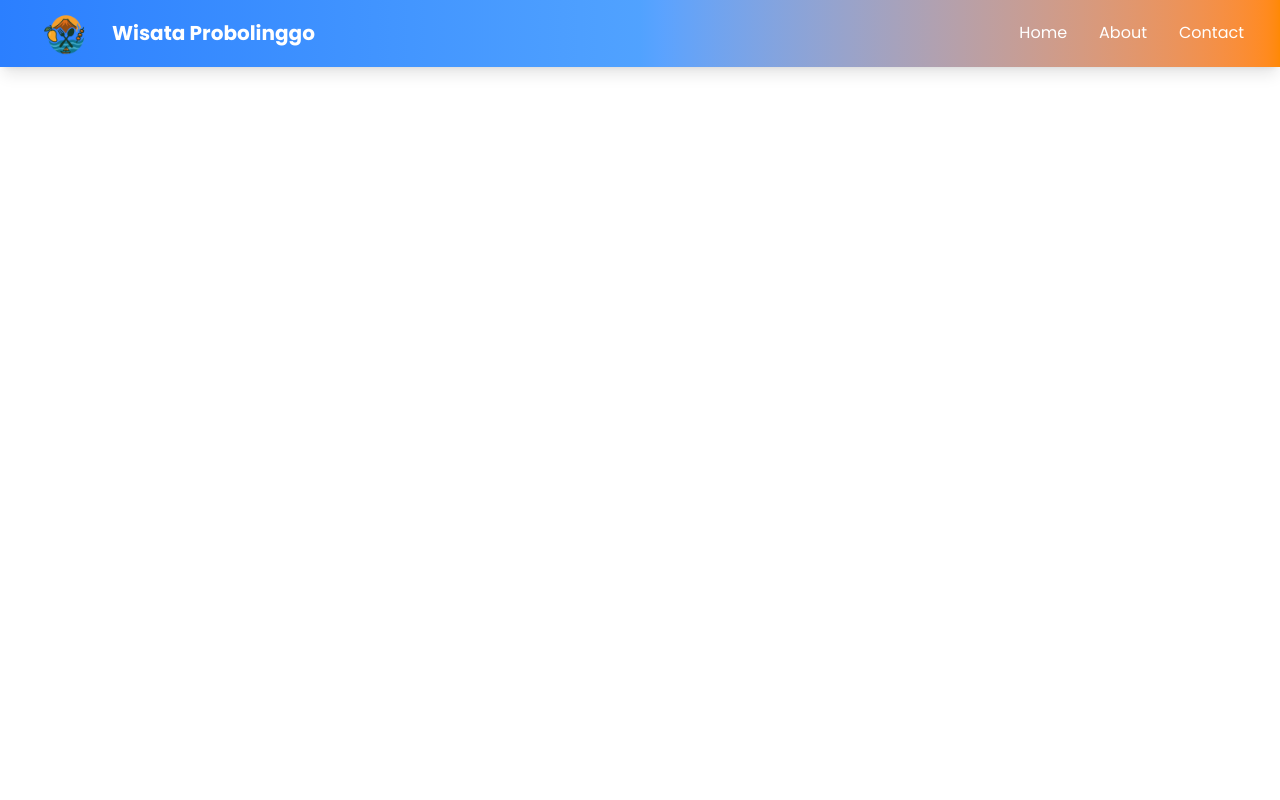
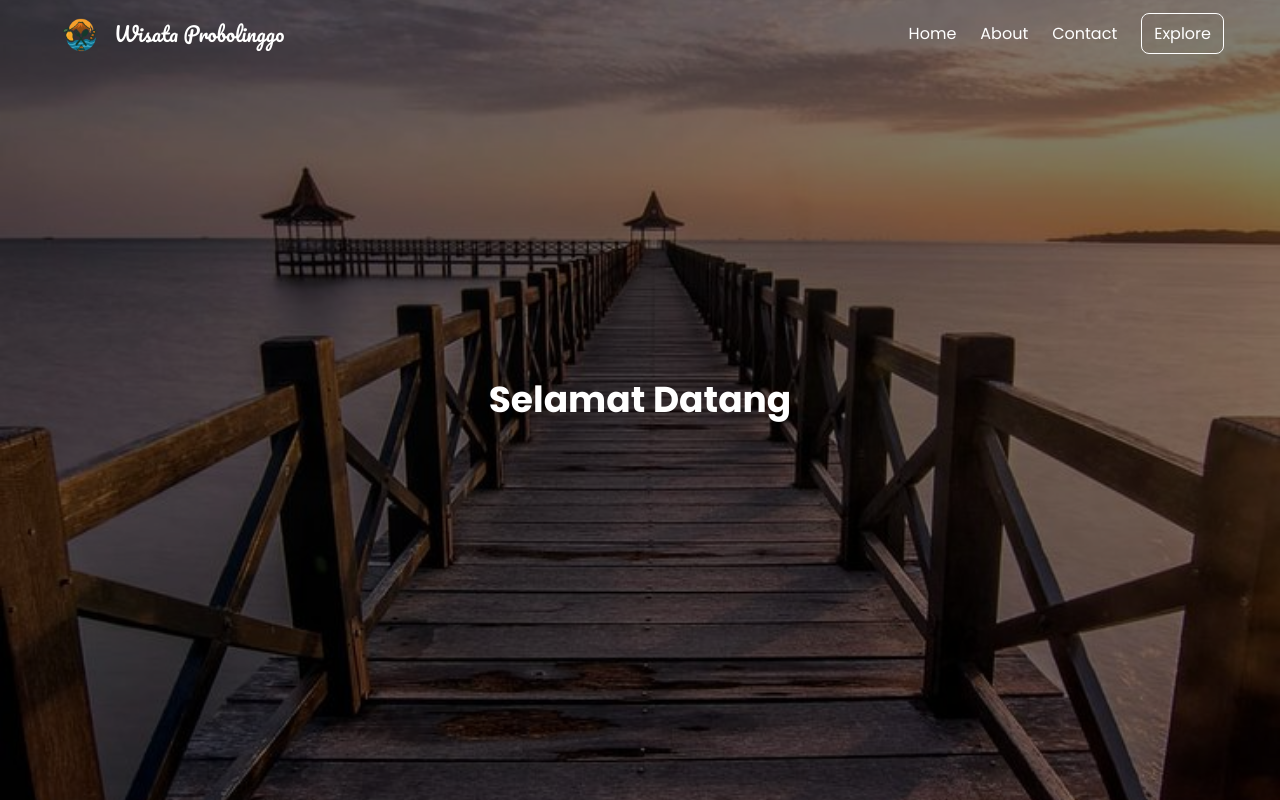
Before and after one commit to farhanariyanto03/tourism_probolinggo, a Next.js app: page / in a window 1280 px wide. Built offline with nearby package versions, Linux system fonts and the light colour scheme.

Commit message:
Fetch: view hero section

```diff
--- a/app/layout.tsx
+++ b/app/layout.tsx
@@ -16,6 +16,10 @@ export const metadata = {
 export default function RootLayout({ children }: { children: React.ReactNode }) {
   return (
     <html lang="en" className={poppins.className}>
+      <head>
+        {/* Link Pacifico */}
+        <link href="https://fonts.googleapis.com/css2?family=Pacifico&display=swap" rel="stylesheet" />
+      </head>
       <body>{children}</body>
     </html>
   );
--- a/app/page.tsx
+++ b/app/page.tsx
@@ -1,8 +1,13 @@
+import Hero from "@/components/hero";
 import Navbar from "@/components/navbar";
-import Image from "next/image";
 
 export default function Home() {
   return (
-    <Navbar />
+    <>
+      <Navbar />
+      <section id="home">
+        <Hero />
+      </section>
+    </>
   );
 }
--- /dev/null
+++ b/components/hero.tsx
@@ -0,0 +1,23 @@
+import Image from "next/image";
+
+export default function Hero() {
+  return (
+    <section className="relative w-full h-screen">
+      <div className="absolute inset-0">
+        <Image
+          src="/assets/images/hero.jpeg"
+          alt="Hero Image"
+          fill
+          className="object-cover"
+          priority
+        />
+      </div>
+      <div className="absolute inset-0 bg-black/50 z-10" />
+
+      {/* Konten (opsional) */}
+      <div className="relative z-20 flex items-center justify-center h-full">
+        <h1 className="text-white text-4xl font-bold">Selamat Datang</h1>
+      </div>
+    </section>
+  );
+}
--- a/components/navbar.tsx
+++ b/components/navbar.tsx
@@ -2,36 +2,50 @@ import Image from "next/image";
 
 export default function Navbar() {
   return (
-    <nav className="bg-gradient-to-r from-blue-500 via-blue-400 to-orange-400 p-3 shadow-lg">
-      <div className="container mx-auto flex justify-between items-center px-6">
-        {/* Logo dan Judul */}
-        <div className="flex items-center space-x-4">
+    <nav className="fixed top-0 left-0 w-full bg-transparent p-4 z-50">
+      <div className="container mx-auto flex justify-between items-center px-10">
+        {/* Logo and Title */}
+        <a href="#" className="flex items-center">
           <Image
             src="/assets/images/logo_wispro.png"
             alt="Logo Wispro"
-            width={60}
-            height={60}
+            width={50}
+            height={50}
             className="rounded-full"
           />
-          <h1 className="text-white font-bold text-xl">Wisata Probolinggo</h1>
-        </div>
+          <h1 className="text-white text-xl ml-2" style={{ fontFamily: "Pacifico" }}>
+            Wisata Probolinggo
+          </h1>
+        </a>
 
-        {/* Menu */}
-        <ul className="flex space-x-8">
+        {/* Navigation Menu */}
+        <ul className="flex space-x-6">
           <li>
-            <a href="#" className="text-white hover:text-yellow-200 transition">
+            <a
+              href="#home"
+              className="text-white hover:text-orange-400 transition duration-200"
+            >
               Home
             </a>
           </li>
           <li>
-            <a href="#" className="text-white hover:text-yellow-200 transition">
+            <a
+              href="#about"
+              className="text-white hover:text-orange-400 transition duration-200"
+            >
               About
             </a>
           </li>
           <li>
-            <a href="#" className="text-white hover:text-yellow-200 transition">
+            <a
+              href="#contact"
+              className="text-white hover:text-orange-400 transition duration-200"
+            >
               Contact
             </a>
+          </li>
+          <li>
+            <a href="#explore" className="text-white border border-white rounded-lg px-3 py-2 hover:bg-white hover:text-blue-600 transition duration-500">Explore</a>
           </li>
         </ul>
       </div>
```
Also changed, not shown: public/assets/images/bromo.jpeg (added), public/assets/images/hero.jpeg (added).
